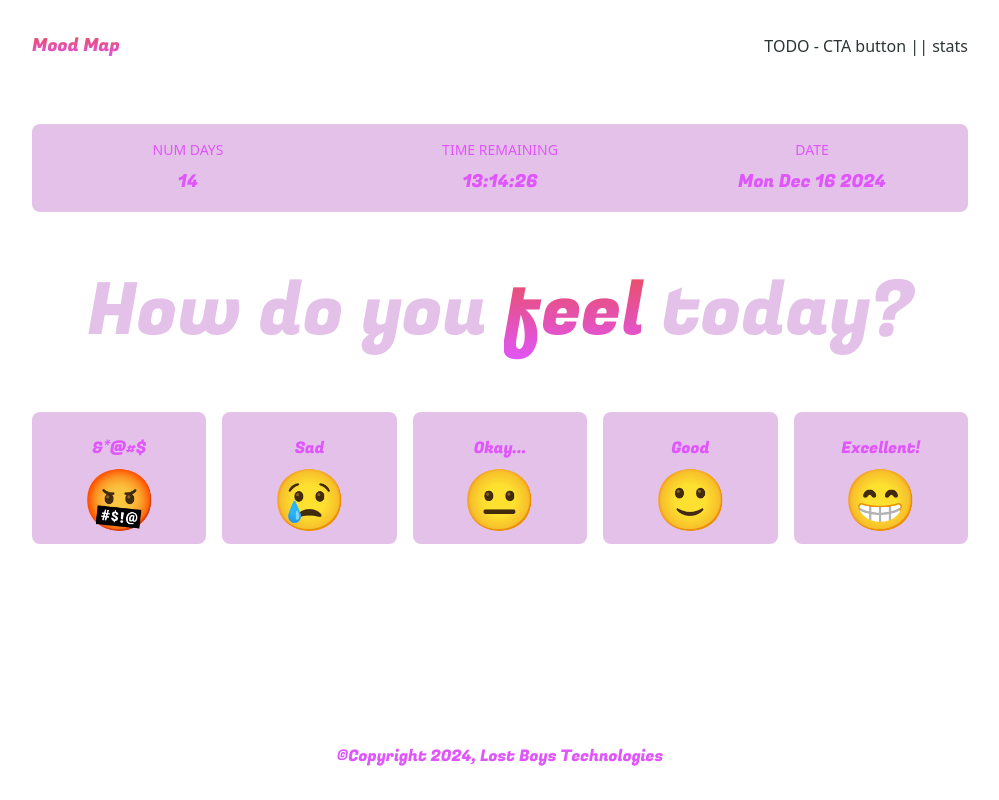
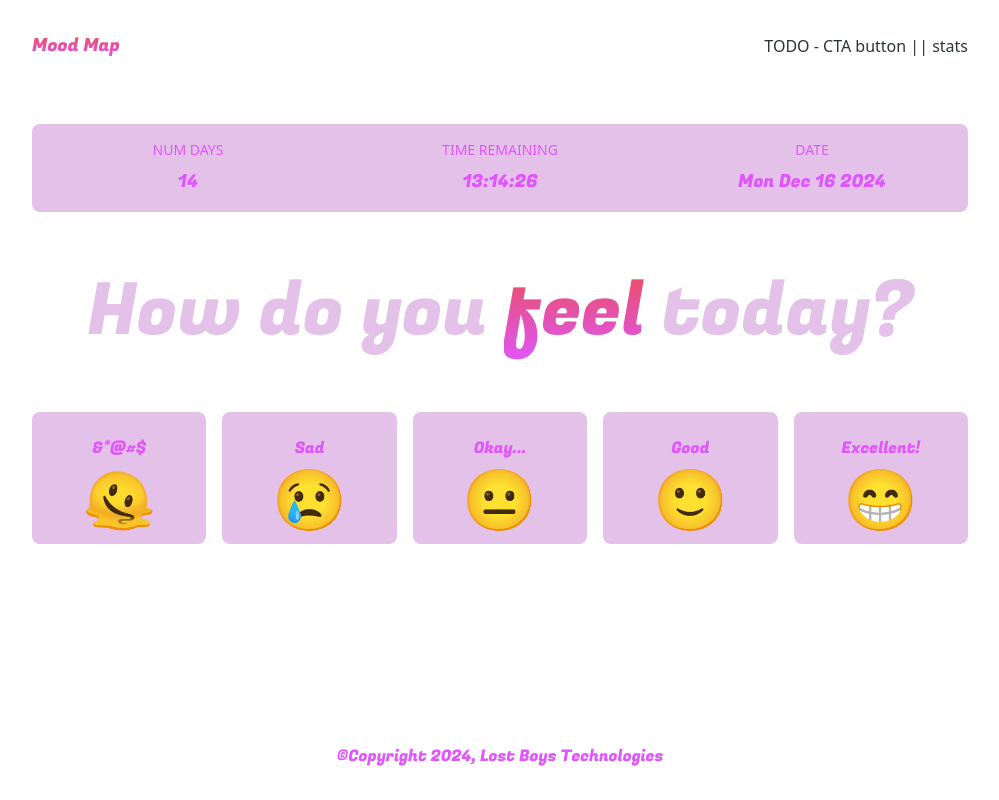
Before and after one commit to kenhoward/mood-map, a Next.js app: page /dashboard in a window 1280 px wide. Shown: the whole page, without its empty margins (140-1139 px from the left). Built offline with nearby package versions, Linux system fonts and the light colour scheme.

Commit message:
extracting logic for readability

```diff
--- a/components/Dashboard.js
+++ b/components/Dashboard.js
@@ -13,38 +13,49 @@ export default function Dashboard() {
     }
 
     const moods = {
-        '&*@#$': '🤬',
+        '&*@#$': '🫠',
         'Sad': '😢',
         'Okay...': '😐',
         'Good': '🙂',
         'Excellent!': '😁',
     }
 
+    const renderStatuses = () =>
+        Object.keys(statuses).map((status, index) => (
+            <div key={`status-${index}`} className="p-4 flex flex-col gap-1 sm:gap-2">
+                <p className="font-medium uppercase text-xs sm:text-sm truncate">
+                    {status.replaceAll('_', ' ')}
+                </p>
+                <p className={`text-base sm:text-lg truncate ${fugaz.className}`}>
+                    {statuses[status]}
+                </p>
+            </div>
+        ));
+
+    const renderMoods = () =>
+        Object.keys(moods).map((mood, index) => (
+            <button
+                key={`mood-${index}`}
+                className={`p-4 rounded-lg purpleShadow duration-200 bg-lightPurple hover:bg-darkPurple ${index === 4 ? 'col-span-2 sm:col-span-1' : ''
+                    }`}
+            >
+                <p className={`py-2 text-majesticPurple font-bold ${fugaz.className}`}>{mood}</p>
+                <p className={`text-4xl sm:text-5xl md:text-6xl`}>{moods[mood]}</p>
+            </button>
+        ));
+
     return (
         <div className='flex flex-col flex-1 gap-8 sm:gap-12 md:gap-16'>
             <div className='grid grid-cols-1 text-center sm:grid-cols-3 bg-lightPurple text-majesticPurple rounded-lg'>
-                {Object.keys(statuses).map((status, index) => {
-                    return (
-                        <div key={`status - ${index}`} className='p-4 flex flex-col gap-1 sm:gap-2'>
-                            <p className='font-medium uppercase text-xs sm:text-sm truncate'>{status.replaceAll('_', ' ')}</p>
-                            <p className={`text-base sm:text-lg truncate ${fugaz.className}`}>{statuses[status]}</p>
-                        </div>
-                    )
-                })}
+                {renderStatuses()}
             </div>
             <p className={`text-5xl sm:text-6xl md:text-7xl ${fugaz.className} text-lightPurple text-center`}>
                 How do you <span className='textGradient'>feel</span> today?
             </p>
             <div className='grid grid-cols-2 sm:grid-cols-5 gap-4'>
-                {Object.keys(moods).map((mood, index) => {
-                    return (
-                        <button className={`p-4 rounded-lg purpleShadow duration-200 bg-lightPurple hover:bg-darkPurple ${index === 4 ? 'col-span-2 sm:col-span-1' : ''}`}>
-                            <p className={`py-2 text-majesticPurple font-bold ${fugaz.className}`}>{mood}</p>
-                            <p className={`text-4xl sm:text-5xl md:text-6xl`}>{moods[mood]}</p>
-                        </button>
-                    )
-                })}
+                {renderMoods()}
             </div>
+
         </div>
     )
 }
```
